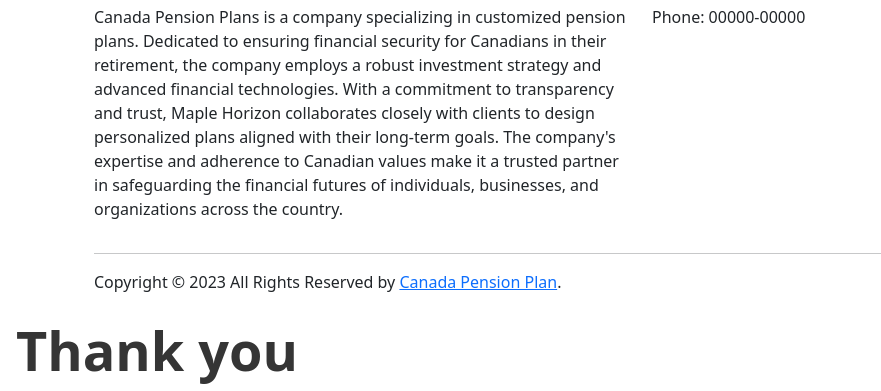
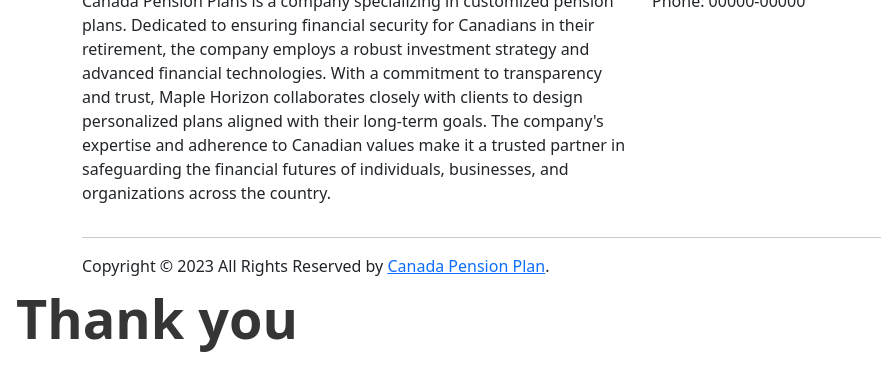
Before and after one commit to mayamont/WDDM15_Project1, a plain HTML site: page index.html in a window 1280 px wide. Shown: the part 1444-1835 px from the top of the page, without its empty margins (0-881 px from the left). After the commit the page ends 1803 px from the top, so only its background shows below. Drawn offline with nearby package versions, Linux system fonts and the light colour scheme; a script that the page names is missing.

Commit message:
Updating footer to bootstrap

```diff
--- a/index.html
+++ b/index.html
@@ -182,7 +182,7 @@
         </div>
     </div>
 
-            <div class="item5 container padding-16">
+            <div class="col-12 item5">
               <img src="./images/Government-of-Canada-Logo-1980.png" title="canada logo" width="100px" alt="canadian government logo">
                 <div class="container">
                   <div class="row">
```
